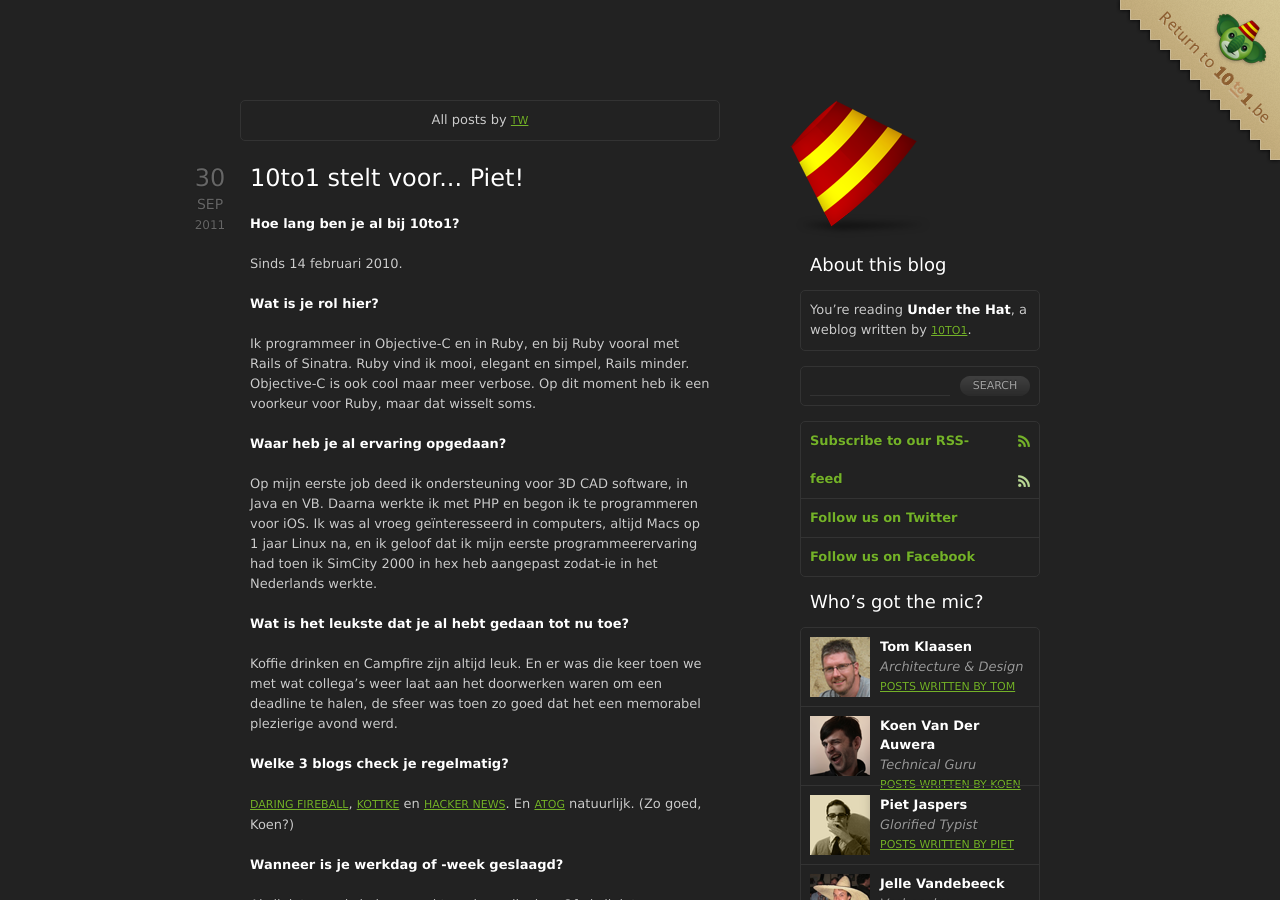
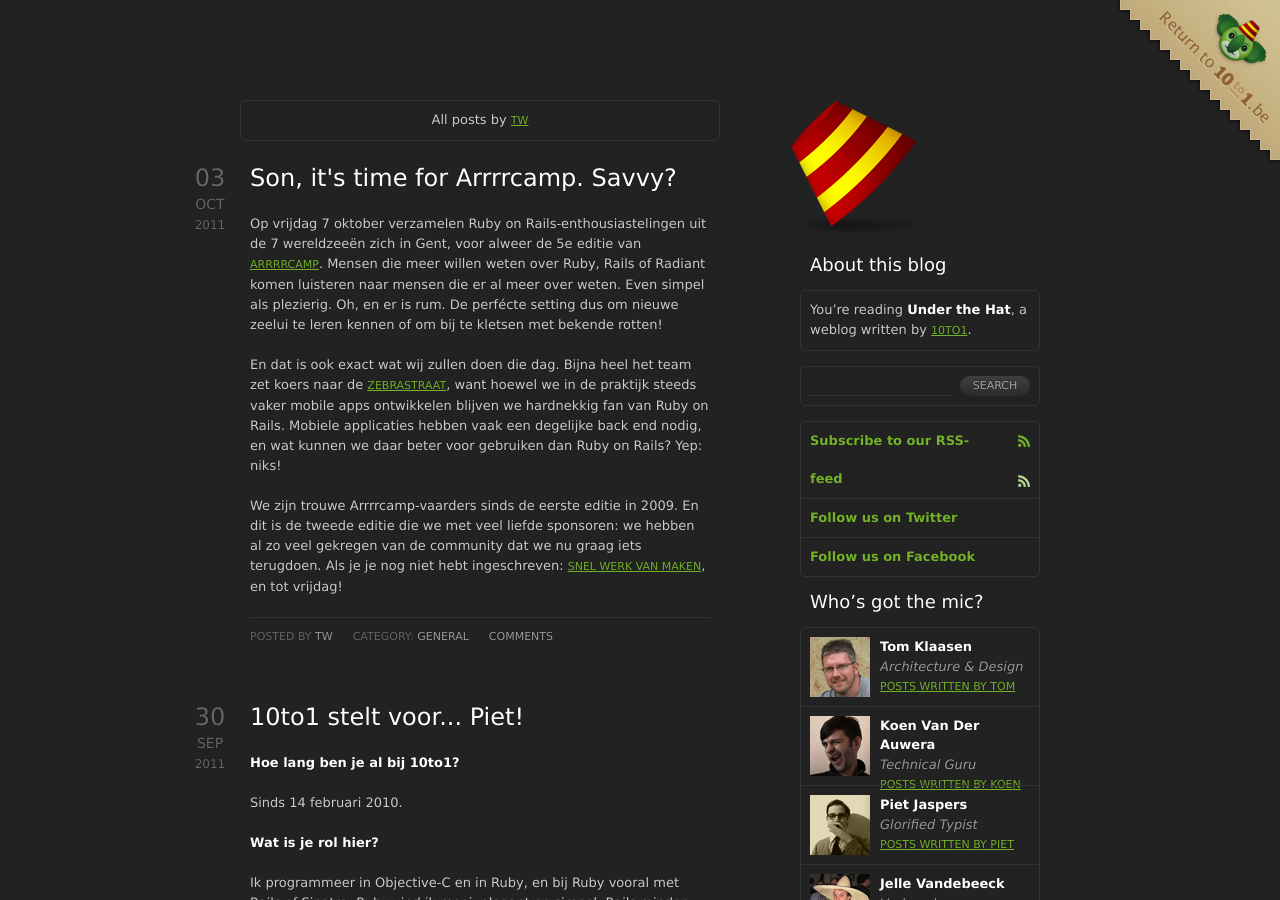
Before and after one commit to 10to1/10to1.github.com, a Jekyll site: the page built from author/tw/index.html, in a window 1280 px wide and 900 px high. Built offline with Jekyll 4.4.1, drawn with Linux system fonts in a browser that asks for light colours; comment, search, counter and statistics services are not loaded.

Commit message:
Added post about Arrrrcamp5 and added hyperlink from Piets photo to his introduction blogpost.

```diff
--- a/_layouts/default.html
+++ b/_layouts/default.html
@@ -97,7 +97,7 @@
 							<strong>Piet Jaspers</strong>
 							<em>Glorified Typist</em>
 							<a href="/author/piet">Posts written by Piet</a>
-							<img src="/img/piet.png" alt="Picture of Piet" />
+							<a href="http://blog.10to1.be/team/2011/09/30/team-piet/"><img src="/img/piet.png" alt="Picture of Piet" /></a>
 						</li>
 						<li>
 							<strong>Jelle Vandebeeck</strong>
--- /dev/null
+++ b/_posts/2011-10-03-arrrrcamp5.md
@@ -0,0 +1,11 @@
+---
+layout: post
+title: Son, it's time for Arrrrcamp. Savvy?
+author: TW
+category: general
+---
+Op vrijdag 7 oktober verzamelen Ruby on Rails-enthousiastelingen uit de 7 wereldzeeën zich in Gent, voor alweer de 5e editie van [Arrrrcamp](http://www.arrrrcamp.be). Mensen die meer willen weten over Ruby, Rails of Radiant komen luisteren naar mensen die er al meer over weten. Even simpel als plezierig. Oh, en er is rum. De perfécte setting dus om nieuwe zeelui te leren kennen of om bij te kletsen met bekende rotten!
+
+En dat is ook exact wat wij zullen doen die dag. Bijna heel het team zet koers naar de [Zebrastraat](http://www.zebrastraat.be/), want hoewel we in de praktijk steeds vaker mobile apps ontwikkelen blijven we hardnekkig fan van Ruby on Rails. Mobiele applicaties hebben vaak een degelijke back end nodig, en wat kunnen we daar beter voor gebruiken dan Ruby on Rails? Yep: niks!
+
+We zijn trouwe Arrrrcamp-vaarders sinds de eerste editie in 2009. En dit is de tweede editie die we met veel liefde sponsoren: we hebben al zo veel gekregen van de community dat we nu graag iets terugdoen. Als je je nog niet hebt ingeschreven: [snel werk van maken](http://arrrrcamp.be/tickets/), en tot vrijdag!
```
